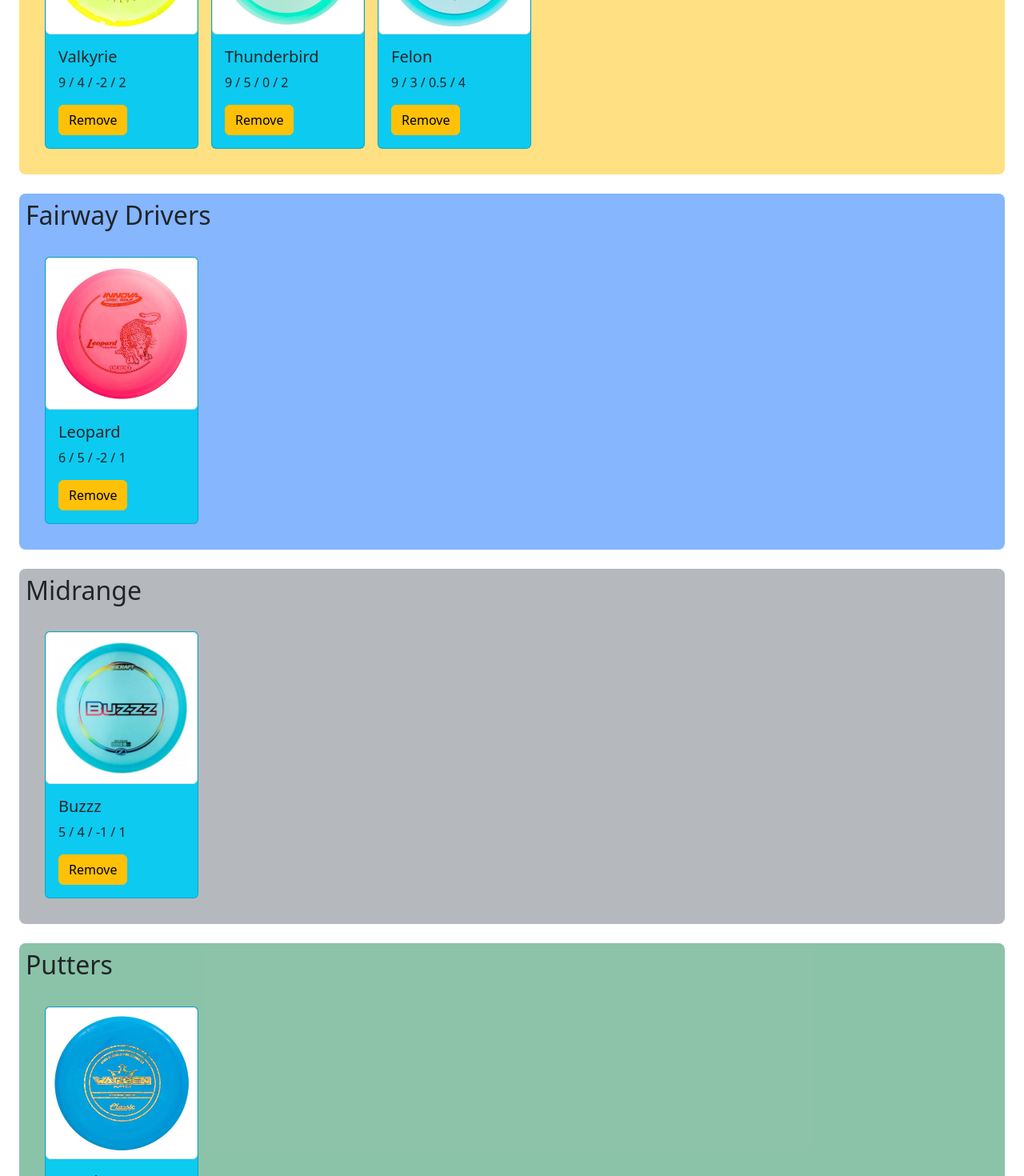
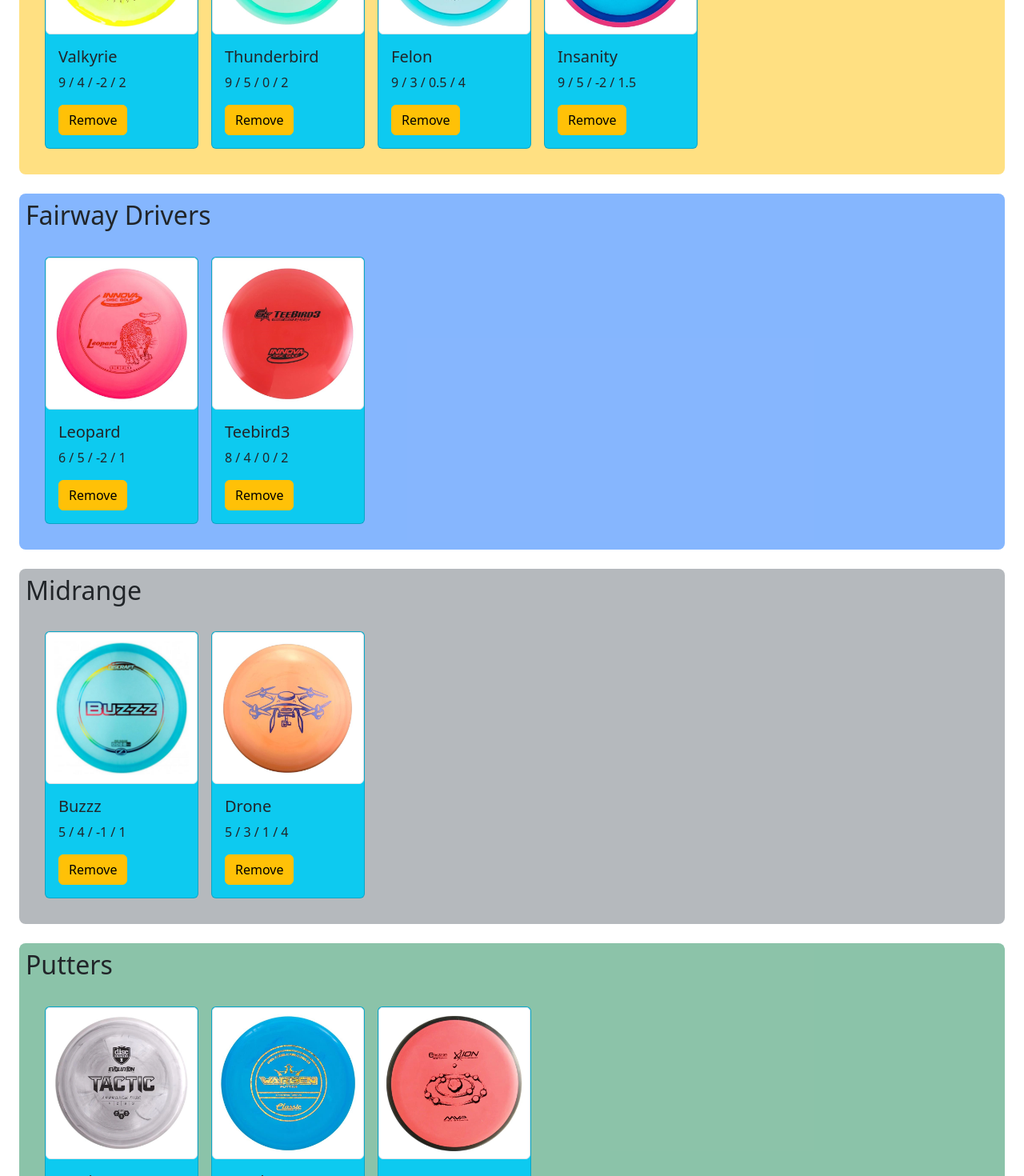
Before and after one commit to apatari/Bag-Builder, a React (Create React App) app: page / in a window 1280 px wide. Shown: the part 340-1810 px from the top of the page at 80% size. Built offline with nearby package versions, Linux system fonts and the light colour scheme; data requests are answered from the project's data file.

Commit message:
make add/remove buttons functional

```diff
--- a/db.json
+++ b/db.json
@@ -1,5 +1,5 @@
 {
-    "discs" : [
+  "discs": [
     {
       "id": 1,
       "model": "Leopard",
@@ -64,7 +64,7 @@
       "glide": 5,
       "turn": -2,
       "fade": 1.5,
-            "bagged": false
+      "bagged": true
     },
     {
       "id": 7,
@@ -75,7 +75,7 @@
       "glide": 4,
       "turn": 0,
       "fade": 2,
-            "bagged": false
+      "bagged": true
     },
     {
       "id": 8,
@@ -97,7 +97,7 @@
       "glide": 3,
       "turn": 1,
       "fade": 4,
-            "bagged": false
+      "bagged": true
     },
     {
       "id": 10,
@@ -108,7 +108,7 @@
       "glide": 2,
       "turn": 0,
       "fade": 3,
-            "bagged": false
+      "bagged": true
     },
     {
       "id": 11,
@@ -141,7 +141,7 @@
       "glide": 3,
       "turn": 0,
       "fade": 1.5,
-            "bagged": false
+      "bagged": true
     },
     {
       "id": 14,
--- a/src/components/App.js
+++ b/src/components/App.js
@@ -26,10 +26,10 @@
 
       <Switch>
         <Route exact path="/">
-          <DiscBag discs={discs} />
+          <DiscBag discs={discs} setDiscs={setDiscs} />
         </Route>
         <Route exact path="/collection">
-          <Collection discs={discs} />
+          <Collection discs={discs} setDiscs={setDiscs} />
         </Route>
         <Route exact path="/new">
           <AddDisc />
--- a/src/components/Collection.js
+++ b/src/components/Collection.js
@@ -2,14 +2,14 @@
 import DiscCard from "./DiscCard";
 import { Col } from "react-bootstrap";
 
-function Collection({ discs }) {
+function Collection({ discs, setDiscs }) {
     return(
         <div>
             <div className="p-2 m-4 rounded-3 bg-primary bg-opacity-25 ">
                 <Col className="d-flex flex-wrap p-3 ">
                     {discs.map(disc => {
                 return (
-                        <DiscCard disc={disc} key={disc.id} />
+                        <DiscCard disc={disc} key={disc.id} discs={discs} setDiscs={setDiscs} />
                     )})}
                 </Col>
             </div>
--- a/src/components/DiscBag.js
+++ b/src/components/DiscBag.js
@@ -3,7 +3,7 @@
 import 'bootstrap/dist/css/bootstrap.min.css'
 import DiscCard from "./DiscCard";
 
-function DiscBag({ discs }) {
+function DiscBag({ discs, setDiscs }) {
 
 
     return (
@@ -14,7 +14,7 @@
                 <Col className="d-flex flex-wrap p-3 ">
 
                     {discs.filter(disc => (disc.bagged && disc.type === 'distance'))
-                    .map(disc => {return ( <DiscCard disc={disc} key={disc.id} /> )})}
+                    .map(disc => {return ( <DiscCard disc={disc} key={disc.id} setDiscs={setDiscs} discs={discs} /> )})}
                 </Col>
             </div>
             <div className="p-2 m-4  rounded-3 bg-primary bg-opacity-50 ">
@@ -22,7 +22,7 @@
                 <Col className="d-flex flex-wrap p-3 ">
 
                     {discs.filter(disc => (disc.bagged && disc.type === 'fairway'))
-                    .map(disc => {return ( <DiscCard disc={disc} key={disc.id} /> )})}
+                    .map(disc => {return ( <DiscCard disc={disc} key={disc.id} setDiscs={setDiscs}  discs={discs} /> )})}
                 </Col>
             </div>
             <div className="p-2 m-4  rounded-3 bg-secondary bg-opacity-50 ">
@@ -30,7 +30,7 @@
                 <Col className="d-flex flex-wrap p-3 ">
 
                     {discs.filter(disc => (disc.bagged && disc.type === 'midrange'))
-                    .map(disc => {return ( <DiscCard disc={disc} key={disc.id} /> )})}
+                    .map(disc => {return ( <DiscCard disc={disc} key={disc.id} setDiscs={setDiscs}  discs={discs} /> )})}
                 </Col>
             </div>
             <div className="p-2 m-4  rounded-3 bg-success bg-opacity-50 ">
@@ -38,7 +38,7 @@
                 <Col className="d-flex flex-wrap p-3 ">
 
                     {discs.filter(disc => (disc.bagged && disc.type === 'putter'))
-                    .map(disc => {return ( <DiscCard disc={disc} key={disc.id} /> )})}
+                    .map(disc => {return ( <DiscCard disc={disc} key={disc.id} setDiscs={setDiscs}  discs={discs} /> )})}
                 </Col>
             </div>
 
--- a/src/components/DiscCard.js
+++ b/src/components/DiscCard.js
@@ -4,7 +4,19 @@
 
 function DiscCard({ disc, setDiscs, discs }) {
 
+    function onUpdateDiscs(updatedDisc) {
+      const updatedCollection = discs.map(item => {
+        if (item.id === updatedDisc.id) {
+          return updatedDisc
+        } else {
+          return item
+        }
+      })
+      setDiscs(updatedCollection)
+    }
+
     function handleClick(e) {
+
       fetch(`http://localhost:3000/discs/${disc.id}`, {
         method: "PATCH",
         headers: {
@@ -14,7 +26,7 @@
         })
       })
       .then(res => res.json())
-      .then(data => console.log(data))
+      .then(updatedDisc => onUpdateDiscs(updatedDisc))
     }
 
     return (
```
Lines whose indentation alone changed are shown as unchanged.
